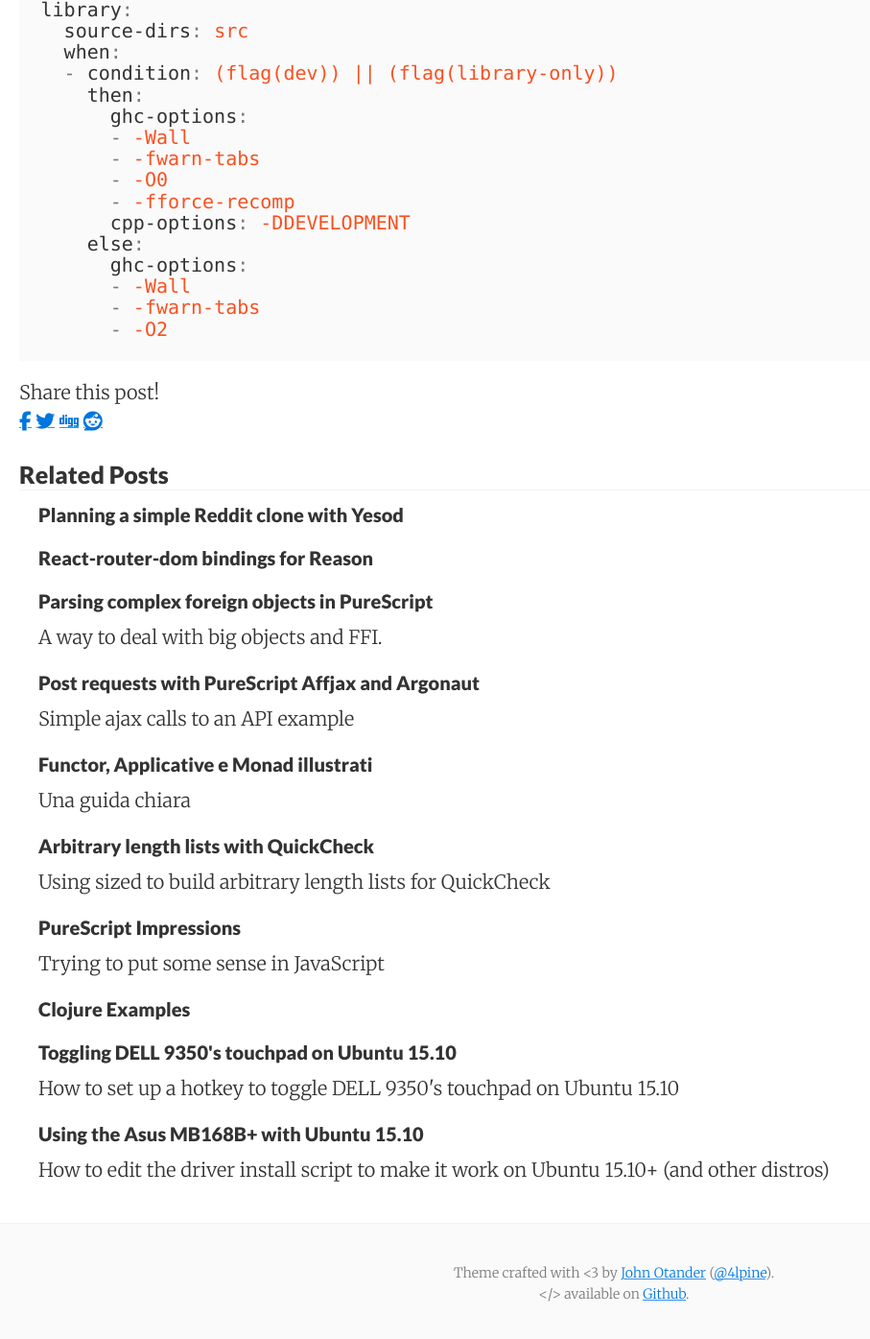
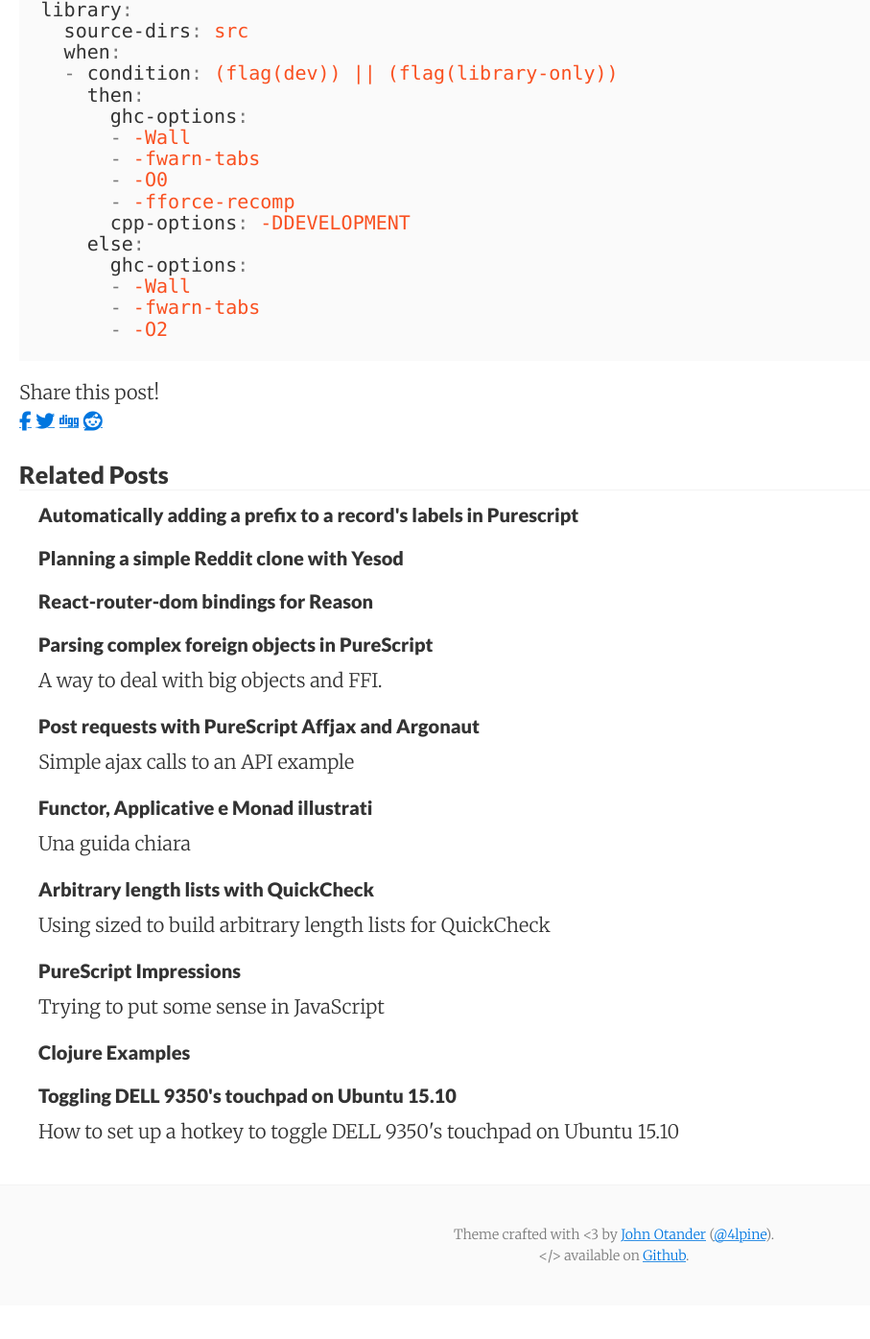
Before and after one commit to dariooddenino/dariooddenino.github.io, a Jekyll site: the page built from _posts/2017-10-18-adding-static-files-yesod.md, in a window 1280 px wide and 1400 px high, scrolled down 556 px. Shown: the top 1395 px of the window at 96% size, without its empty margins (0-907 px from the left). Built offline with Jekyll 4.4.1, drawn with Linux system fonts in a browser that asks for light colours; nearby versions of some CDN libraries; comment, search, counter and statistics services are not loaded; after the commit the page ends 1916 px from its top, so only the background shows below that; some of the changed lines change nothing that is shown.

Commit message:
new post

````diff
--- a/_posts/2017-10-18-adding-static-files-yesod.md
+++ b/_posts/2017-10-18-adding-static-files-yesod.md
@@ -2,7 +2,7 @@
 layout:     post
 title:      Adding static files to Yesod
 date:       2017-10-18 14:14:00
-categories: hasell
+categories: haskell
 ---
 
 In a Yesod app the files in the static folder can be accessed as a variable composed by the folder structure and the name of the file.
--- /dev/null
+++ b/_posts/2019-09-13-record-prefix.md
@@ -0,0 +1,94 @@
+---
+layout:     post
+title:      Automatically adding a prefix to a record's labels in Purescript
+date:       2018-09-13 12:14:00
+categories: purescript
+---
+
+Thanks to the awesome [heterogeneous](https://github.com/natefaubion/purescript-heterogeneous)
+library's dark magic powers, it's now very easy to do a lot of operations on non heterogeneous collections.
+
+It's common in Haskell to have prefixed record fields labels, to avoid name clashing. For example:
+
+```haskell
+data User = User { userName :: Text, userPassword :: Password }
+```
+
+In Purescript this is not necessary, and I was starting to be annoyed by the fact that I had to use
+unnecessary prefixes in the data structures I was using to send data to the backend.
+
+To be honest, I have no idea yet if heterogeneous is necessary for this, but it helped me get to a solution
+pretty easily.
+
+Using `FoldingWithIndex`, I wrote a function that goes through a record's fields and builds
+a new record prefixing a specified string to all the labels.
+
+I'll try to explain what's happening, even though some things are still not 100% clear to me.
+
+The first step is to create a data structure. Heterogeneous needs this to dispatch constraints since
+the record's fields are not all of the same type.
+
+`sym` is the prefix we're going to add to the labels, and `SProxy` is a data type used to pass symbol
+information around.
+
+```purescript
+data PrefixProps sym = PrefixProps (SProxy sym)
+```
+
+Then we write an instance for `FoldingWithIndex`. The actual function is pretty simple: it folds through the
+record's fields and uses `Record.builder` to create a new record using the prefixed labels.
+The real magic is happening in the signature:
+
+- `IsSymbol newsym` means that `newsym` is a symbol
+- `Append presym sym newsym` means that our new symbol is the result of prepending the prefix to the old symbol
+- `Row.Lacks newsym rb` means that the new prefixed symbol is not already present as a record label
+- `Row.Cons newsym a rb rc` means that `rc` is the result of adding a field with label `newsym` and value `a` to `rb`
+
+Then there's the class `FoldingWithIndex` representing a fold, with the arguments being our data type, the current symbol,
+the accumulator Builder, the current value and the result Builder.
+
+```purescript
+instance prefixProps ::
+  ( IsSymbol newsym
+  , Append presym sym newsym
+  , Row.Lacks newsym rb
+  , Row.Cons newsym a rb rc
+  ) =>
+  FoldingWithIndex
+    (PrefixProps presym)
+    (SProxy sym)
+    (Builder { | ra } { | rb })
+    a
+    (Builder { | ra } { | rc })
+  where
+  foldingWithIndex (PrefixProps _) _ rin a =
+(_ >>> Builder.insert (SProxy :: SProxy newsym) a) rin
+```
+
+The last thing is the actual function that we are going to use. It calls `hfoldlWithIndex` using the class instance
+we just wrote, and then uses `Record.builder` to create the actual record.
+
+```purescript
+addPrefix ::
+  forall rin rout pre.
+  HFoldlWithIndex (PrefixProps pre) (Builder {} {}) { | rin } (Builder {} { | rout }) =>
+  SProxy pre ->
+  { | rin } ->
+  { | rout }
+addPrefix pre = flip Builder.build {} <<< hfoldlWithIndex (PrefixProps pre) identity
+```
+
+Done! Here's how it can be used:
+
+```purescript
+foo :: { bar :: Int, baz :: Boolean }
+foo = { bar: 1, baz: true }
+
+
+bar :: { prebar :: Int, prebaz :: Boolean }
+bar = addPrefix (SProxy :: SProxy "pre") foo
+```
+
+You can find the code [here](https://github.com/dariooddenino/purescript-record-prefix).
+
+If you want to learn more about heterogenous, watch [this video](https://www.youtube.com/watch?v=oNbkpZZAhgk)
````
